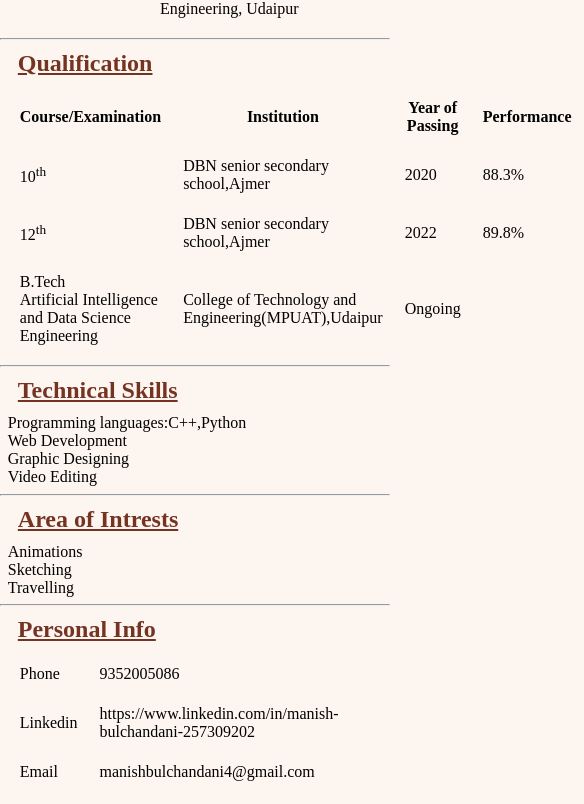
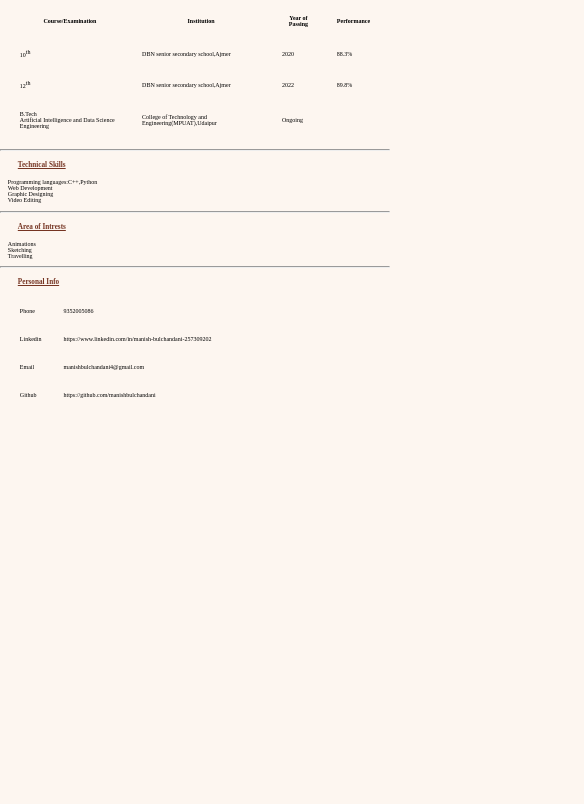
Before and after one commit to manishbulchandani/manishportfolio, a plain HTML site: page index.html in a window 390 px wide. Shown: the part 168-972 px from the top of the page, 584 px wide, since content can reach past the window. After the commit the page ends 844 px from the top, so only its background shows below. Drawn offline with Linux system fonts and the light colour scheme.

Commit message:
Update style.css

```diff
--- a/style.css
+++ b/style.css
@@ -30,3 +30,19 @@ table{
 td,th{
     padding: 10px;
 }
+
+@media (max-width: 988px){
+    html{
+        font-size: 55%;
+    }
+}
+@media (max-width:688px ){
+    html{
+        font-size: 45%;
+    }
+}
+@media (max-width:393px ){
+    html{
+        font-size: 30%;
+    }
+}
```
